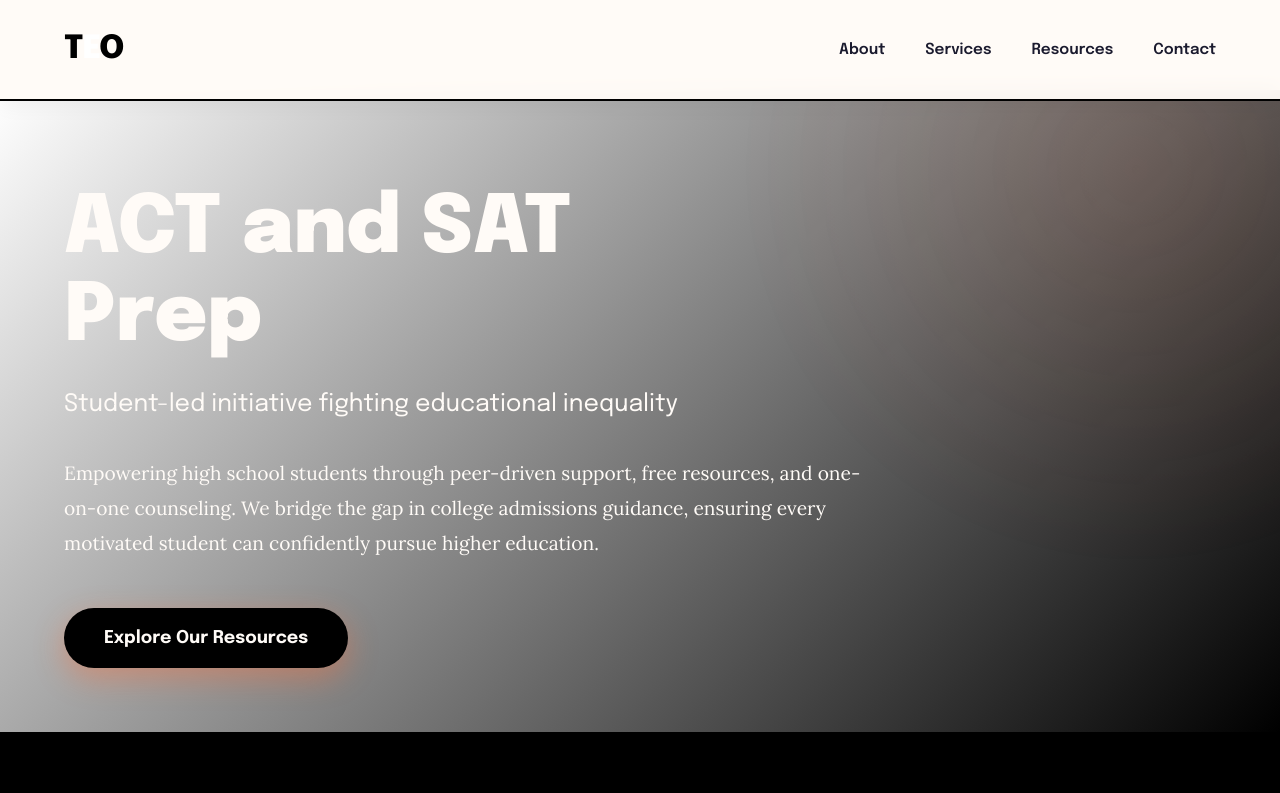
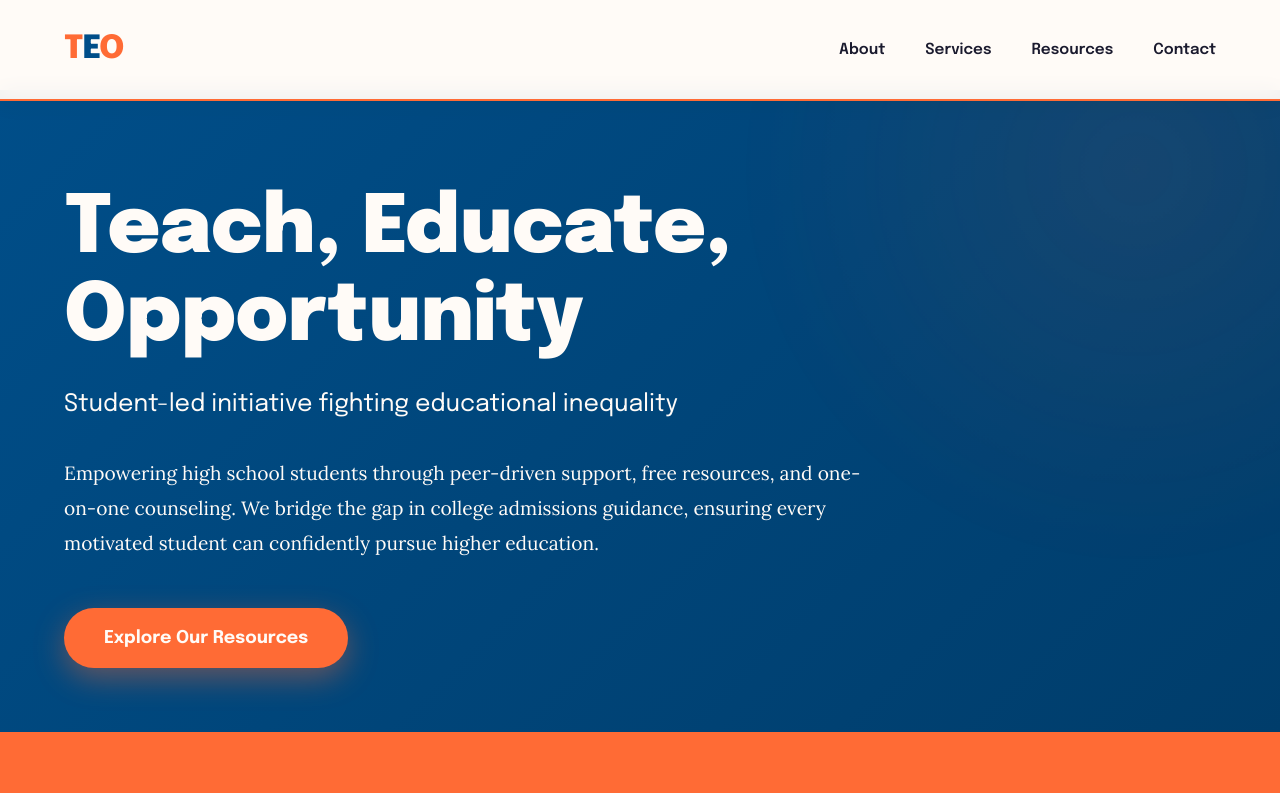
Before and after one commit to areyes9-ND/TEO, a plain HTML site: page ACT_SAT_Prep.html in a window 1280 px wide. Shown: the top 793 px of the page. Drawn offline with Linux system fonts and the light colour scheme.

Commit message:
Update color scheme and hero section text

```diff
--- a/ACT_SAT_Prep.html
+++ b/ACT_SAT_Prep.html
@@ -15,8 +15,8 @@
         }
 
         :root {
-            --primary: #000000;
-            --secondary: #ffffff;
+            --primary: #FF6B35;
+            --secondary: #004E89;
             --accent: #F7B801;
             --dark: #1A1A2E;
             --light: #FFFBF7;
@@ -108,7 +108,7 @@
         .hero {
             margin-top: 90px;
             padding: 6rem 5% 4rem;
-            background: linear-gradient(135deg, var(--secondary) 0%, #000000 100%);
+            background: linear-gradient(135deg, var(--secondary) 0%, #003d6b 100%);
             color: var(--light);
             position: relative;
             overflow: hidden;
@@ -735,7 +735,7 @@
     <!-- Hero Section -->
     <section class="hero">
         <div class="container">
-            <h1>ACT and SAT<br>Prep</h1>
+            <h1>Teach, Educate,<br>Opportunity</h1>
             <p class="tagline">Student-led initiative fighting educational inequality</p>
             <p class="mission">
                 Empowering high school students through peer-driven support, free resources,
@@ -780,7 +780,7 @@
                     <span class="service-icon">📚</span>
                     <h3>ACT/SAT Prep</h3>
                     <p>Test scores are crucial to the college application process. Access our comprehensive guides, practice materials, and proven strategies to maximize your performance.</p>
-                    <a href="#" class="service-link">
+                    <a href="ACT_SAT_Prep.html" class="service-link">
                         Learn More →
                     </a>
                 </div>
```
